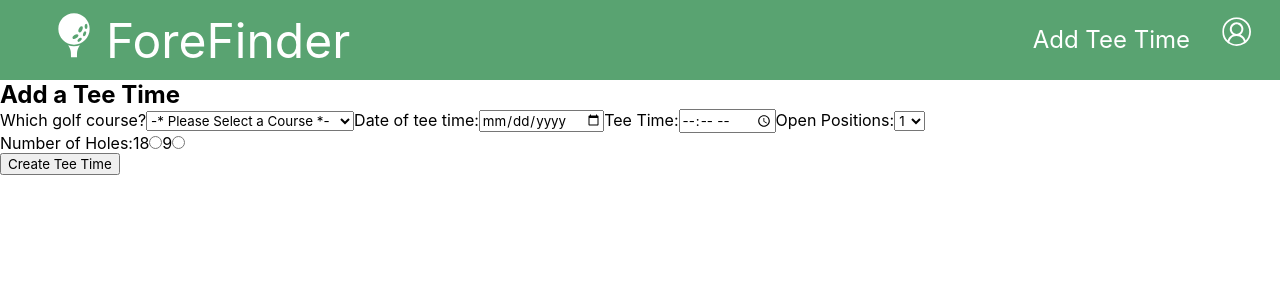
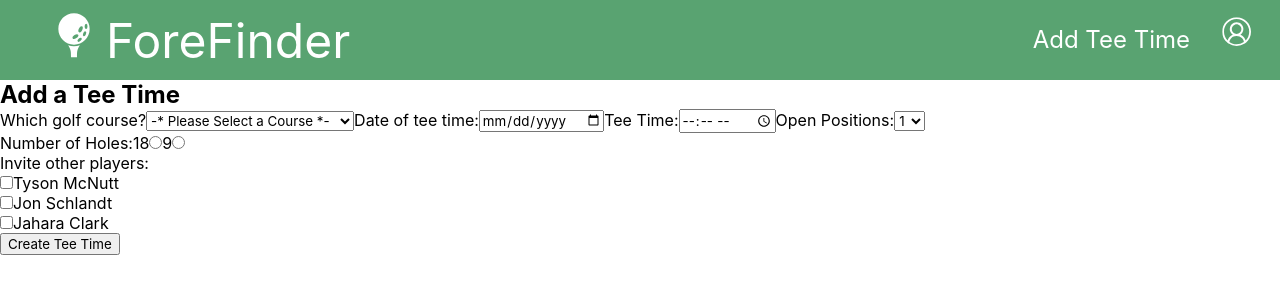
Before and after one commit to foreFinder/fore-finder-fe, a React (Create React App) app: page /event-form in a window 1280 px wide. Shown: the top 300 px of the page. Built offline with nearby package versions, Linux system fonts and the light colour scheme.

Commit message:
Map over friend list for current user and add to checklist for players to invite

```diff
--- a/src/components/EventForm/EventForm.js
+++ b/src/components/EventForm/EventForm.js
@@ -1,6 +1,6 @@
 import './EventForm.css'
 import { useState, useEffect } from 'react'
-import { courses } from '../../APICalls/sampleData'
+import { courses, players } from '../../APICalls/sampleData'
 
 
 function EventForm() {
@@ -10,6 +10,11 @@ function EventForm() {
   const [friendList, setFriendList] = useState([])
   const [numHoles, setNumHoles] = useState('')
   const [golfCourse, setGolfCourse] = useState('')
+
+  const currentUser = players.find(player => player.id === 1)
+  const userFriends = currentUser.friends.map(friendId => {
+    return players.find(player => player.id === friendId).name
+  })
 
   return(
     <>
@@ -32,6 +37,7 @@ function EventForm() {
           id='Date'
           value={date}
           onChange={(event) => setDate(event.target.value)}
+          required
         />
         <label for='teeTime'>Tee Time:</label>
         <input
@@ -74,7 +80,20 @@ function EventForm() {
             onClick={(event) => setNumHoles(event.target.value)}
           />
         </div>
+        <div>
+          <p>Invite other players:</p>
+          <div>
+            {userFriends.map(friend => {
+              return (
+                <div>
+                  <input type='checkbox' value={friend} key={friend} />
+                  <label for={friend}>{friend}</label>
+                </div>
+              )
+            })}
 
+          </div>
+        </div>
         <button /* onClick needs to send post with info*/>Create Tee Time</button>
       </form>
     </>
```
